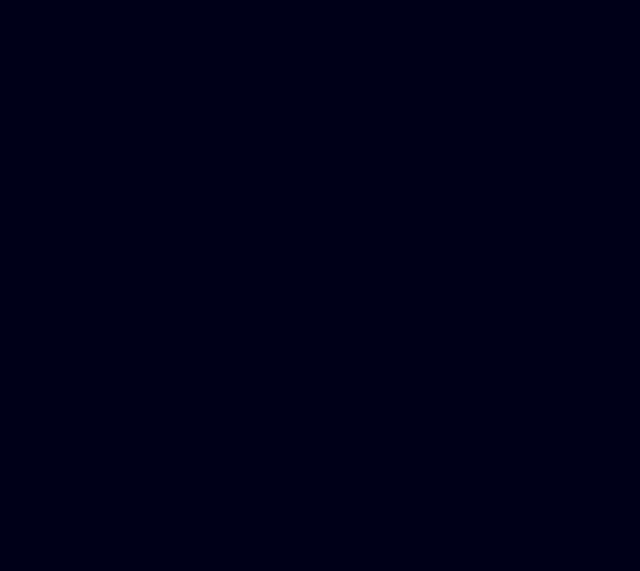
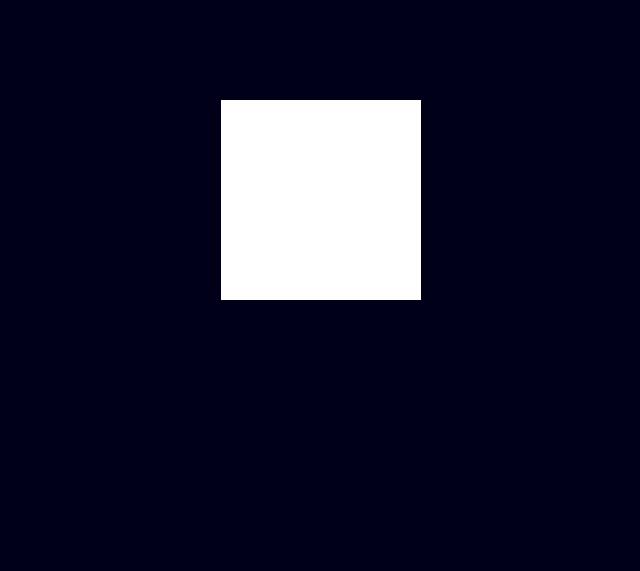
Before and after one commit to Hangeer/breakOut, a website: page game.html in a window 1280 px wide. Shown: the whole page, without its empty margins (319-959 px from the left). Drawn offline with Linux system fonts and the light colour scheme.

Commit message:
Add rotate Square

```diff
--- a/game.html
+++ b/game.html
@@ -46,96 +46,54 @@
             public.canvas = document.getElementById('canvas');
             public.context = canvas.getContext('2d');
 
-            function Soldier () {
+
+//            var angleInRadians = 45 * Math.PI / 180;
+//            var x = 60;
+//            var y = 100;
+//            var width = 200;
+//            var height = 200;
+
+//            public.context.translate(x + .5 * width , y + .5 * height);
+//            public.context.rotate(angleInRadians);
+//            public.context.fillStyle = "#fff";
+//            public.context.fillRect(-.5 * width, -.5 * height, width, height);
+
+            function Square (x, y, width, height) {
                 var self = this;
-                    self.width = 30;
-                    self.height = 30;
-                    self.top = 350;
-                    self.left = 145;
-                    self.timer = null;
-                    self.speed = 1;
+                self.context = public.context;
+                self.center = [x, y];
+                self.width = width;
+                self.height = height;
+                self.rotateDeg = 0;
             }
-            Soldier.prototype.paint = function (ctx) {
+            Square.prototype.paint = function () {
+                var ctx = this.context;
+                ctx.save();
+                ctx.translate(this.center[0] + .5 * this.width, this.center[1] + .5 * this.height);
+                ctx.rotate(this.rotateDeg);
                 ctx.fillStyle = "#fff";
-                ctx.fillRect(this.left, this.top, this.width, this.height);
+                ctx.fillRect(-.5 * this.width, -.5 *this.height, this.width, this.height);
+                ctx.restore();
             };
-            Soldier.prototype.move = function (ctx) {
-                this.speed = 1;
-                ctx.clearRect(this.left, this.top, this.width, this.height);
-                this.top -= 50;
-                ctx.fillRect(this.left, this.top, this.width, this.height);
+            Square.prototype.rotate = function () {
+                var ctx = this.context;
+
+                ctx.save();
+                ctx.translate(this.center[0] + .5 * this.width, this.center[1] + .5 * this.height);
+                ctx.rotate(this.rotateDeg);
+                ctx.clearRect(-.5 * this.width, -.5 *this.height, this.width, this.height);
+                ctx.restore();
+                this.rotateDeg += 0.02;
+                this.paint();
 
             };
-            Soldier.prototype.down = function (ctx) {
-                var acc = 1.05;
-                this.speed = Math.ceil(acc*this.speed);
-                ctx.clearRect(this.left, this.top, this.width, this.height);
-                this.top += this.speed;
-                ctx.fillRect(this.left, this.top, this.width, this.height);
-//                console.log(ctx.isPointInPath(200, 145));
-                this.collision([145, 185]);
-                console.log("pos: " + this.top + " " + this.left);
-                this.isEnd(ctx);
-            };
-            Soldier.prototype.isEnd = function (ctx) {
-                if (this.top > 600) {
-                    console.log("over");
-                    window.clearInterval(timer);
-                }
-            };
-            Soldier.prototype.collision = function (point) {
-                var x = point[0];
-                var y = point[1];
-                var r = 5;
-                if ( Math.pow(this.top - y, 2) + Math.pow(this.left - x, 2) <= Math.pow(r, 2)) {
-                    window.clearInterval(timer);
-                    console.log("yaerma");
-                }
-            };
 
-//            function Circle (x, y, r, startDeg, arc) {
-//                var self = this;
-//                    self.centerX = x;
-//                    self.centerY = y;
-//                    self.radius = r;
-//                    self.startDegree = startDeg;
-//                    self.arc = arc;
-//            }
-//            Circle.prototype.draw = function (ctx) {
-//                ctx.beginPath();
-//                ctx.arc(this.centerX, this.centerY, this.radius, this.startDegree, this.arc);
-//                ctx.strokeStyle = "#fff";
-//                ctx.stroke();
-//            };
-//            Cilcle.prototype.move = function (ctx) {
-//
-//            };
+            var square = new Square(60, 100, 200, 200);
+            square.paint();
 
-//            public.context.beginPath();
-//            public.context.arc(150, 100, 100, 0 , 1.5*Math.PI);
-//            public.context.strokeStyle = "#fff";
-//            public.context.stroke();
-
-
-            var soldier = new Soldier();
-            soldier.paint(public.context);
-
-            var timer = window.setInterval(function () {
-                soldier.down(public.context);
-            }, 40);
-
-            $(document).on('touchstart', function () {
-                soldier.move(public.context);
+            document.addEventListener('touchstart', function () {
+                square.rotate();
             });
-
-            /*
-            *   思路: 每次方块运动的时候保存几个点的坐标
-            *           重绘的时候检测点坐标是否在某个区域内部
-            *   或者保存点,判断点之间的距离
-            *   用图片试一下
-            *
-            *   判断某一时间内,小方块能经过那个路径
-            * */
 
         });
     </script>
```
Also changed, not shown: test.html (+35 -0 lines).
